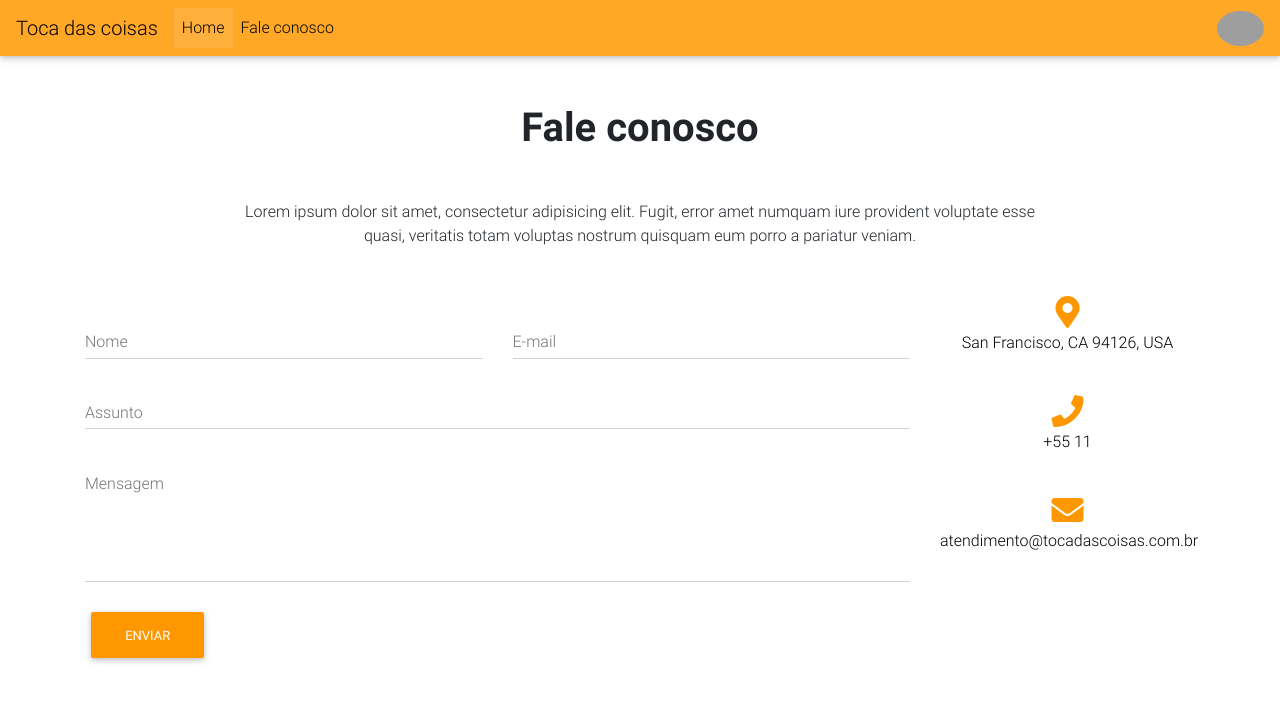
After one commit to gmorae/SpBusca, a CodeIgniter app: page /tocadascoisas/contato in a window 1280 px wide. The commit adds this page. Shown: the top 702 px of the page. Run offline with CodeIgniter, Linux system fonts and the light colour scheme; grey boxes are pictures that could not be loaded.

Commit message:
Criação da página de contato

```diff
--- a/application/config/config.php
+++ b/application/config/config.php
@@ -35,7 +35,7 @@ $config['base_url'] = 'http://localhost/tocadascoisas';
 | variable so that it is blank.
 |
 */
-$config['index_page'] = 'index.php';
+$config['index_page'] = '';
 
 /*
 |--------------------------------------------------------------------------
--- /dev/null
+++ b/application/controllers/Contato.php
@@ -0,0 +1,101 @@
+<?php
+
+/**
+ *
+ * Controlador responsavel por: página de contato
+ * @author Gabriel Moraes Martins
+ * @link https://github.com/gmorae
+ *
+ */
+
+defined('BASEPATH') or exit('No direct script access allowed');
+
+class Contato extends CI_Controller
+{
+
+    public function __construct()
+    {
+        parent::__construct();
+        $this->load->view('common/header');
+        $this->load->view('common/footer');
+        $this->load->view('common/navbar');
+    }
+
+    public function index()
+    {
+
+        /**
+         * Validação nos campos
+         */
+        $this->load->library('form_validation');
+        $this->form_validation->set_rules('nome', 'nome', 'trim|required');
+        $this->form_validation->set_rules('email', 'email', 'trim|required|valid_email');
+        $this->form_validation->set_rules('assunto', 'assunto', 'trim|required');
+        $this->form_validation->set_rules('mensagem', 'mensagem', 'trim|required');
+        /**
+         * Fim Validacoes
+         */
+        /**
+         * Se a validação for correta execulta o email
+         */
+        if ($this->form_validation->run() == TRUE) {
+            /**
+             * Pega os campos via POST
+             */
+            $nome = $this->input->post('nome');
+            $email = $this->input->post('email');
+            $assunto = $this->input->post('assunto');
+            $mensagem = $this->input->post('mensagem');
+            /**
+             * Configuração para enviar email
+             */
+            $senha = 'xxxx';
+            $host = 'ssl://mail.tocadascoisas.com.br';
+            $porta = 465;
+            $user = 'atendimento@tocadascoisas.com.br';
+            $config = array(
+                'protocol' => 'smtp',
+                'smtp_host' => $host,
+                'smtp_user' => $user,
+                'smtp_pass' => $senha,
+                'smtp_port' => $porta,
+                'mailtype'  => 'html',
+                'charset'   => 'utf-8',
+                'newline' => "\r\n",
+            );
+            /**
+             * Carrega a biblioteca
+             * de email e coloca a configuração
+             */
+            $this->load->library('email', $config);
+            $this->email->set_newline("\r\n");
+            /**
+             * o email de quem está enviando
+             */
+            $this->email->from($email);
+            /**
+             * Para onde será enviada
+             */
+            $this->email->to($user);
+            /**
+             * Assunto do email
+             */
+            $this->email->subject($assunto);
+            /**
+             * Mensagem que será enviada
+             */
+            $this->email->message(
+                "Nome: " . $nome . "\n\n" .
+                    "Email: " . $email . "\n\n" .
+                    "Assunto: " . $assunto . "\n\n" .
+                    "Mensagem: " . $mensagem . "\n"
+            );
+            /**
+             * Envio do email
+             * O campo do botão deve ser submit
+             */
+            $this->email->send();
+        }
+        $this->load->view('contato/form');
+    }
+}
--- a/application/controllers/Welcome.php
+++ b/application/controllers/Welcome.php
@@ -17,6 +17,7 @@ class Welcome extends CI_Controller
 		parent::__construct();
 		$this->load->view('common/header');
 		$this->load->view('common/footer');
+		$this->load->view('common/navbar');
 	}
 
 	public function index()
--- a/application/views/common/navbar.php
+++ b/application/views/common/navbar.php
@@ -1,44 +1,27 @@
-<!--Navbar -->
-<nav class="mb-1 navbar navbar-expand-lg navbar-dark " style="background: linear-gradient(to right, #ce93d8  20%, #ffffff 100%);">
-  <a class="navbar-brand ml-md-5" href="<?= base_url() ?>" style="font-size:30px"><img src="<?= base_url('imagens/logo.png') ?>" style="width: 50px"></a>
-  <button class="navbar-toggler" type="button" data-toggle="collapse" data-target="#navbarSupportedContent-333"
-    aria-controls="navbarSupportedContent-333" aria-expanded="false" aria-label="Toggle navigation">
+<nav class="mb-1 navbar navbar-expand-lg navbar-dark orange lighten-1">
+  <a class="navbar-brand black-text" href="<?= base_url() ?>">Toca das coisas</a>
+  <button class="navbar-toggler" type="button" data-toggle="collapse" data-target="#navbar"
+    aria-controls="navbar" aria-expanded="false" aria-label="Toggle navigation">
     <span class="navbar-toggler-icon"></span>
   </button>
-  <div class="collapse navbar-collapse ml-md-5" id="navbarSupportedContent-333" style="font-size:23px;">
+  <div class="collapse navbar-collapse" id="navbar">
     <ul class="navbar-nav mr-auto">
-      <li class="nav-item">
-        <a class="nav-link"style="color: #4a148c; font-family: 'Times New Roman', Times, serif"   href="<?= base_url('index.php/home/') ?>">Home</a>
-      </li>
-      <li class="nav-item">
-        <a class="nav-link" style="color: #4a148c; font-family: 'Times New Roman', Times, serif " href="<?= base_url('index.php/home/servicos') ?>">Serviços</a>
-      </li>
-      <li class="nav-item">
-        <a class="nav-link" style="color: #4a148c; font-family: 'Times New Roman', Times, serif " href="<?= base_url('index.php/home/estruturas') ?>">Estruturas</a>
-      </li>
-      <li class="nav-item">
-        <a class="nav-link" style="color: #4a148c; font-family: 'Times New Roman', Times, serif " href="<?= base_url('index.php/home/contato') ?>">Contato</a>
-      </li>
-
-    </ul>
-    <ul class="navbar-nav ml-auto nav-flex-icons" style="font-size:20px; ">
-      <li class="nav-item" >
-        <a class="nav-link waves-effect waves-light">
-          <i class="fab fa-facebook" style="color: #4a148c; "></i>
+      <li class="nav-item active">
+        <a class="nav-link black-text" href="<?= base_url() ?>">Home
+          <span class="sr-only">(current)</span>
         </a>
       </li>
       <li class="nav-item">
-        <a class="nav-link waves-effect waves-light">
-          <i class="fab fa-instagram" style="color: #4a148c; "></i>
+        <a class="nav-link black-text" href="<?= base_url('contato') ?>">Fale conosco</a>
+      </li>
+    </ul>
+    <ul class="navbar-nav ml-auto nav-flex-icons">
+      <li class="nav-item avatar">
+        <a class="nav-link p-0" href="<?= base_url('auth/login') ?>">
+          <img src="https://secure.webtoolhub.com/static/resources/icons/set110/7d2f7e06.png" class="rounded-circle z-depth-0"
+            alt="avatar image" height="35">
         </a>
       </li>
-      <li class="nav-item">
-        <a class="nav-link waves-effect waves-light">
-          <i class="fab fa-whatsapp" style="color: #4a148c; "></i>
-        </a>
-      </li>
-
     </ul>
   </div>
 </nav>
-<!--/.Navbar -->
--- /dev/null
+++ b/application/views/contato/form.php
@@ -0,0 +1,69 @@
+<div class="container">
+    <section class="my-5">
+        <h2 class="h1-responsive font-weight-bold text-center my-5">Fale conosco</h2>
+        <p class="text-center w-responsive mx-auto mb-5">Lorem ipsum dolor sit amet, consectetur adipisicing elit.
+            Fugit, error amet numquam iure provident voluptate esse quasi, veritatis totam voluptas nostrum quisquam
+            eum porro a pariatur veniam.</p>
+        <div class="row">
+            <div class="col-md-9 mb-md-0 mb-5">
+                <form>
+                    <div class="row">
+                        <div class="col-md-6">
+                            <div class="md-form mb-0">
+                                <input type="text" id="nome" name="nome" class="form-control">
+                                <label for="nome" class="">Nome</label>
+                            </div>
+                        </div>
+                        <div class="col-md-6">
+                            <div class="md-form mb-0">
+                                <input type="email" id="email" name="email" class="form-control">
+                                <label for="email" class="">E-mail</label>
+                            </div>
+                        </div>
+                    </div>
+                    <div class="row">
+                        <div class="col-md-12">
+                            <div class="md-form mb-0">
+                                <input type="text" id="assunto" name="assunto" class="form-control">
+                                <label for="assunto" class="">Assunto</label>
+                            </div>
+                        </div>
+                    </div>
+                    <div class="row">
+                        <div class="col-md-12">
+                            <div class="md-form">
+                                <textarea id="mensagem" name="mensagem" class="form-control md-textarea" rows="3"></textarea>
+                                <label for="mensagem">Mensagem</label>
+                            </div>
+                        </div>
+                    </div>
+                </form>
+                <div class="text-center text-md-left">
+                    <button class="btn orange" type="submit">Enviar</button>
+                </div>
+            </div>
+            <div class="col-md-3 text-center">
+                <ul class="list-unstyled mb-0">
+                    <li>
+                        <a href="" class="black-text">
+                            <i class="fas fa-map-marker-alt fa-2x orange-text"></i>
+                            <p>San Francisco, CA 94126, USA</p>
+                        </a>
+                    </li>
+                    <li>
+                        <a href="" class="black-text">
+                            <i class="fas fa-phone fa-2x mt-4 orange-text"></i>
+                            <p>+55 11 </p>
+                        </a>
+                    </li>
+                    <li>
+                        <a href="malito:atendimento@tocadascoisas.com.br">
+                            <i class="fas fa-envelope fa-2x mt-4 orange-text"></i>
+                            <p class="mb-0 black-text">atendimento@tocadascoisas.com.br</p>
+                        </a>
+                    </li>
+                </ul>
+            </div>
+        </div>
+    </section>
+</div>
```
Also changed, not shown: application/models/cardModel.php (+5 -5 lines).
